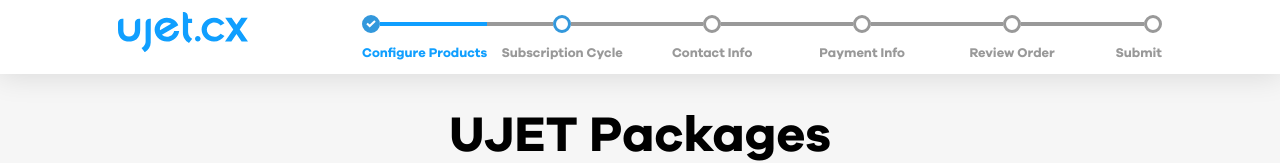
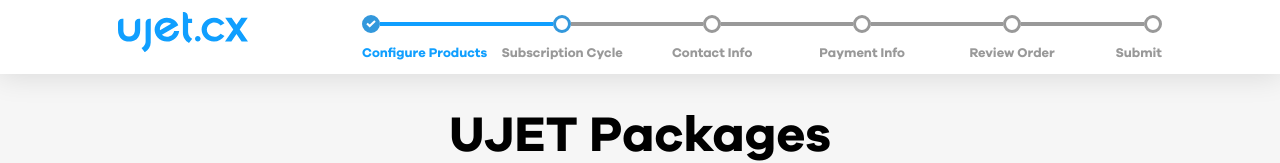
Before and after one commit to haydenleedev/ecommerce-staging, a Next.js app: page /home in a window 1280 px wide. Shown: the top 163 px of the page. Built offline with nearby package versions, Linux system fonts and the light colour scheme.

Commit message:
updated progress-bar

```diff
--- a/styles/progress-bar.module.scss
+++ b/styles/progress-bar.module.scss
@@ -60,6 +60,12 @@
 
 .progress-step {
     flex:2;
+    &.current .header-line {
+        background-color: $color-mediumblue;
+        &.active {
+            background-color: $color-gray;
+        }
+    }
     &.completed {
         .step-info {
             color:$color-mediumblue;
```
